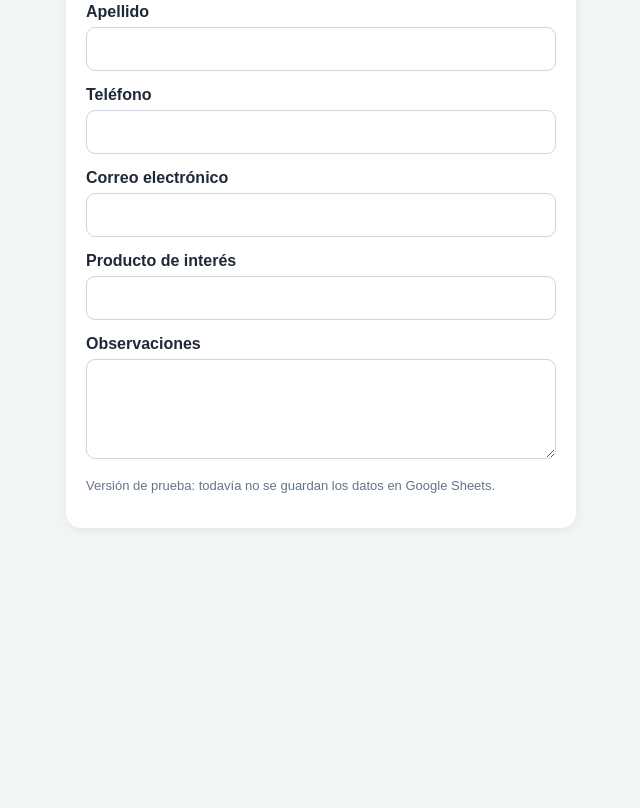
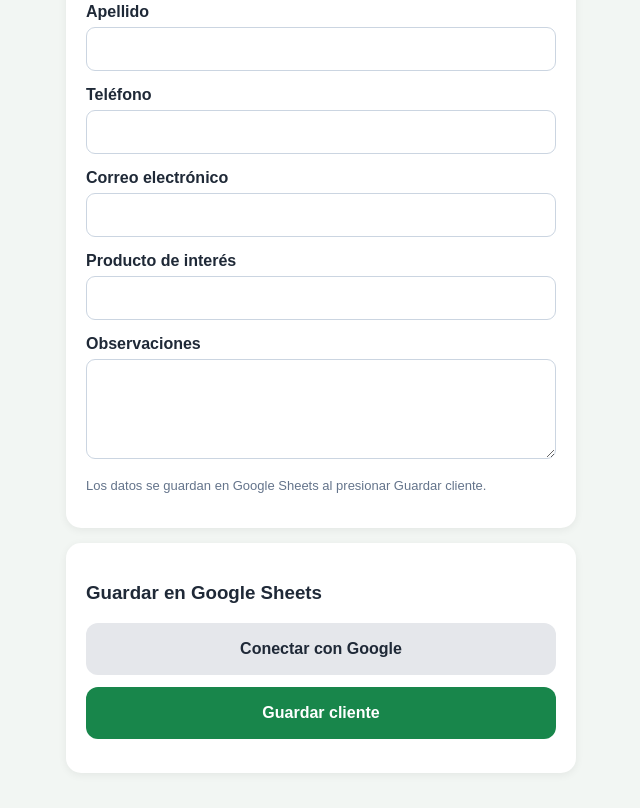
Before and after one commit to matiasescobar2120-beep/registro-comercial-voz, a plain HTML site: page index.html in a window 1280 px wide. Shown: the part 730-1538 px from the top of the page, without its empty margins (319-959 px from the left). Before the commit the page ends 1293 px from the top, so only its background shows below. Drawn offline with Linux system fonts and the light colour scheme.

Commit message:
Update index.html

```diff
--- a/index.html
+++ b/index.html
@@ -1,4 +1,3 @@
-
 <!DOCTYPE html>
 <html lang="es">
 <head>
@@ -132,8 +131,7 @@ textarea { min-height: 100px; }
     <textarea id="observaciones"></textarea>
 
     <p class="nota">
-      Versión de prueba: todavía no se guardan
-      los datos en Google Sheets.
+      Los datos se guardan en Google Sheets al presionar Guardar cliente.
     </p>
   </div>
 </div>
@@ -587,8 +585,6 @@ if (!respuesta.ok) {
   );
 }
 
-    }
-
     ultimoRegistroGuardado = firma;
     informarGoogle(
       "Cliente guardado correctamente.\n" +
```
